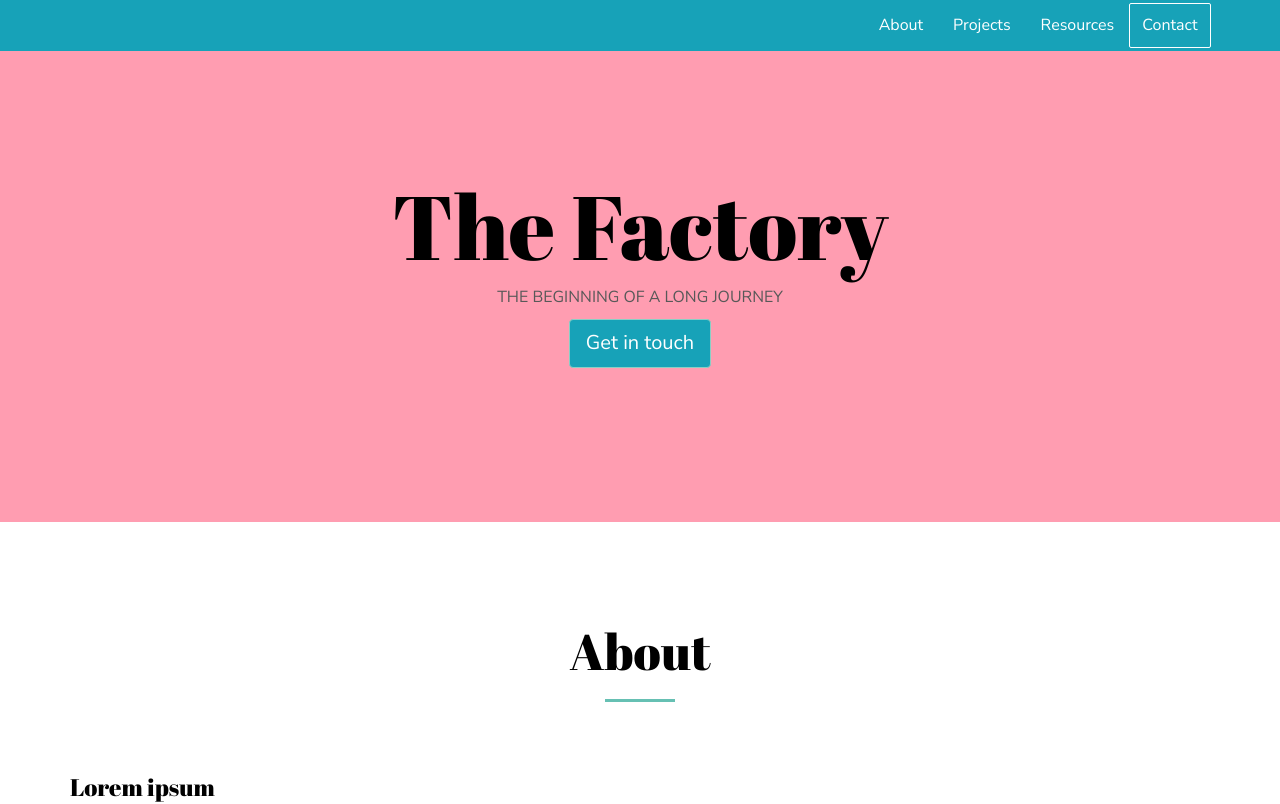
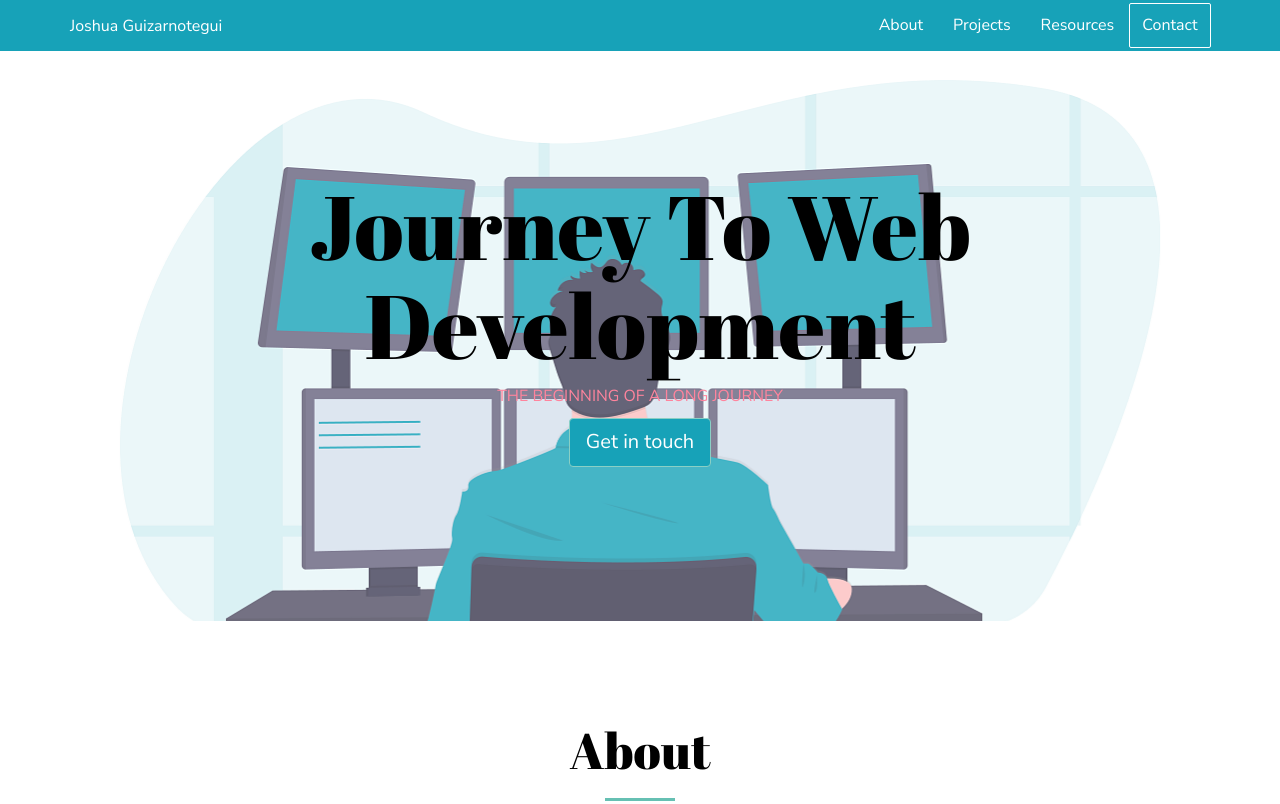
Before and after one commit to Jguizarnotegui/first-landing-page, a plain HTML site: page index.html in a window 1280 px wide. Shown: the top 804 px of the page. Drawn offline with Linux system fonts and the light colour scheme; some packages are replaced by stand-ins of ours.

Commit message:
minor changes

```diff
--- a/index.html
+++ b/index.html
@@ -37,6 +37,9 @@
 
       <div class="navbar-collapse">
         <button type="button" class="close" aria-label="Close"><span aria-hidden="true">&times;</span></button>
+        <ul class="nav navbar-nav navbar-left">
+            <li class="my-name">Joshua Guizarnotegui</li>
+        </ul>
         <ul class="nav navbar-nav navbar-right">
             <li>
                 <a href="./index.html#about-sec" title="about" class="anchor-link pink">About</a>
@@ -45,11 +48,11 @@
                 <a href="./index.html#projects-sec" title="projects" class="anchor-link pink">Projects</a>
             </li>
             <li>
-                <a href="./index.html#resources-sec" title="resources" class="anchor- pink">Resources</a>
+                <a href="./index.html#resources-sec" title="resources" class="anchor-link">Resources</a>
             </li>
             <li>
                 <p>
-                    <a href="./index.html#contact-section-container" class="btn btn-default navbar-btn">Contact</a>
+                    <a href="./index.html#contact-section-container" class="btn btn-default navbar-btn anchor-link">Contact</a>
                 </p>
             </li>
         </ul>
@@ -59,13 +62,13 @@
 </header>
 
 <!-- Add your site or app content here -->
-<div class="background-image-container"><!--Make image cover-->
+<div class="background-image-container" style="background-image: url('./assets/images/screens.png')"><!--Make image cover-->
     <div class="overlay"></div>
     <div class="container">
         <div class="row">
             <div class="col-xs-12">
-                <h1>The Factory</h1>
-                <p class="">THE BEGINNING OF A LONG JOURNEY</p>
+                <h1 class="main-title">Journey To Web Development</h1>
+                <p class="black">THE BEGINNING OF A LONG JOURNEY</p>
                 <a href="#contact-section-container" class="btn btn-primary btn-lg anchor-link palette-bg" title="Get in touch">Get in touch</a>
             </div>
         </div>
--- a/style.css
+++ b/style.css
@@ -5,6 +5,9 @@
 
 .palette {
     color: #17A2B8;
+}
+.black {
+    color: #FF849D;
 }
 
 a.btn-primary:hover {
@@ -22,3 +25,14 @@ a.btn-default:hover {
 .background-image-container {
     background-color: #FF849D;
 }
+
+.my-name {
+    color: white;
+    margin-top: 15px;
+}
+
+@media only screen and (max-width: 600px) {
+    .main-title {
+        font-size: 5rem;
+    }
+}
```
Also changed, not shown: assets/images/screens.png (added).
